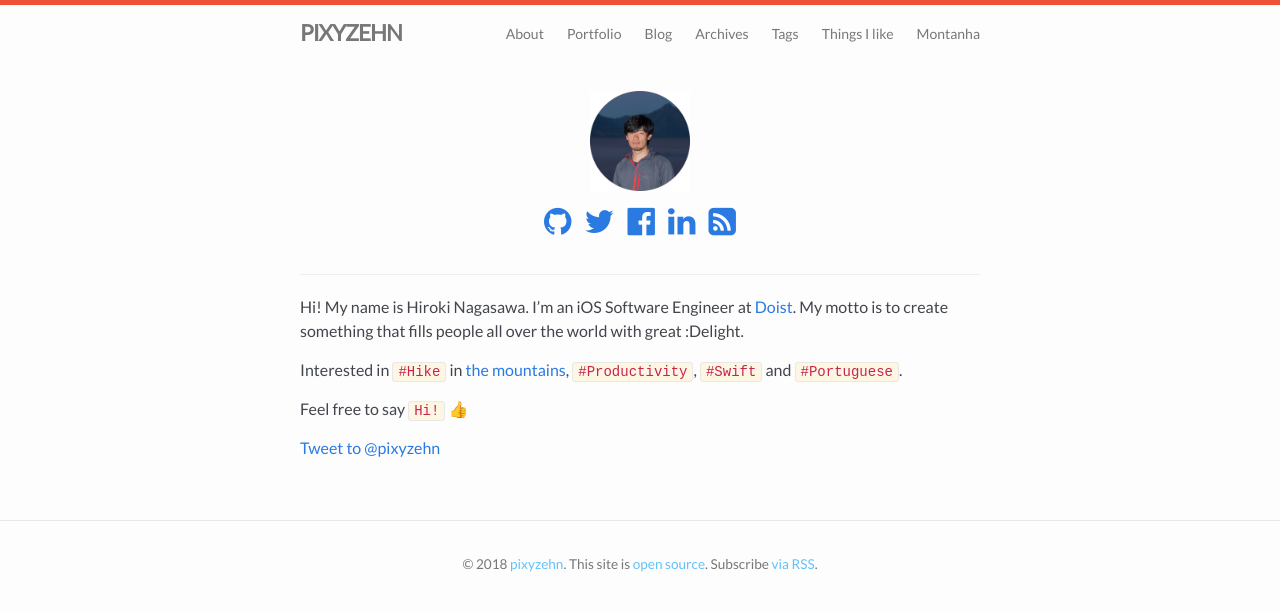
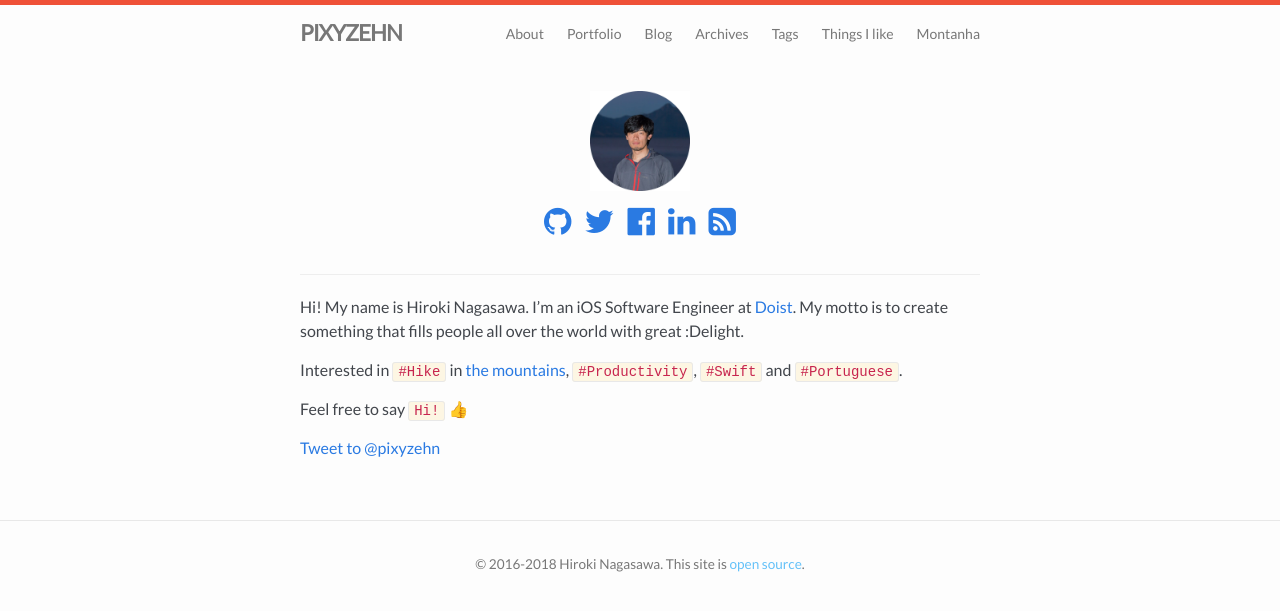
Before and after one commit to pixyzehn/pixyzehn.com, a Jekyll site: the page built from about.md, in a window 1280 px wide. Shown: the top 611 px of the page. Built offline with Jekyll 4.4.1, drawn with Linux system fonts in a browser that asks for light colours; emoji names are drawn with the system emoji font; comment, search, counter and statistics services are not loaded.

Commit message:
Update footer

```diff
--- a/_config.yml
+++ b/_config.yml
@@ -1,6 +1,6 @@
 title: pixyzehn
 email: pixyzehn@icloud.com
-author: pixyzehn
+author: Hiroki Nagasawa
 description: 'Just another jekyll blog'
 keywords: 'Swift, pixyzehn, iOS, Objective-C, cocoa, Apple, Xcode, app store, programming'
 url: https://pixyzehn.com
--- a/_includes/footer.html
+++ b/_includes/footer.html
@@ -2,9 +2,8 @@
   <div class="wrapper">
     <p class="text-muted text-center">
       <small>
-        &copy; {{ site.time | date: '%Y' }} <a href="/">{{ site.author }}</a>.
+        &copy; 2016-{{ site.time | date: '%Y' }} {{ site.author }}.
         This site is <a href="{{ site.links.repo }}" target="_blank">open source</a>.
-        Subscribe <a href="{{ "/feed.xml" | prepend: site.baseurl }}">via RSS</a>.
       </small>
     </p>
   </div>
```
